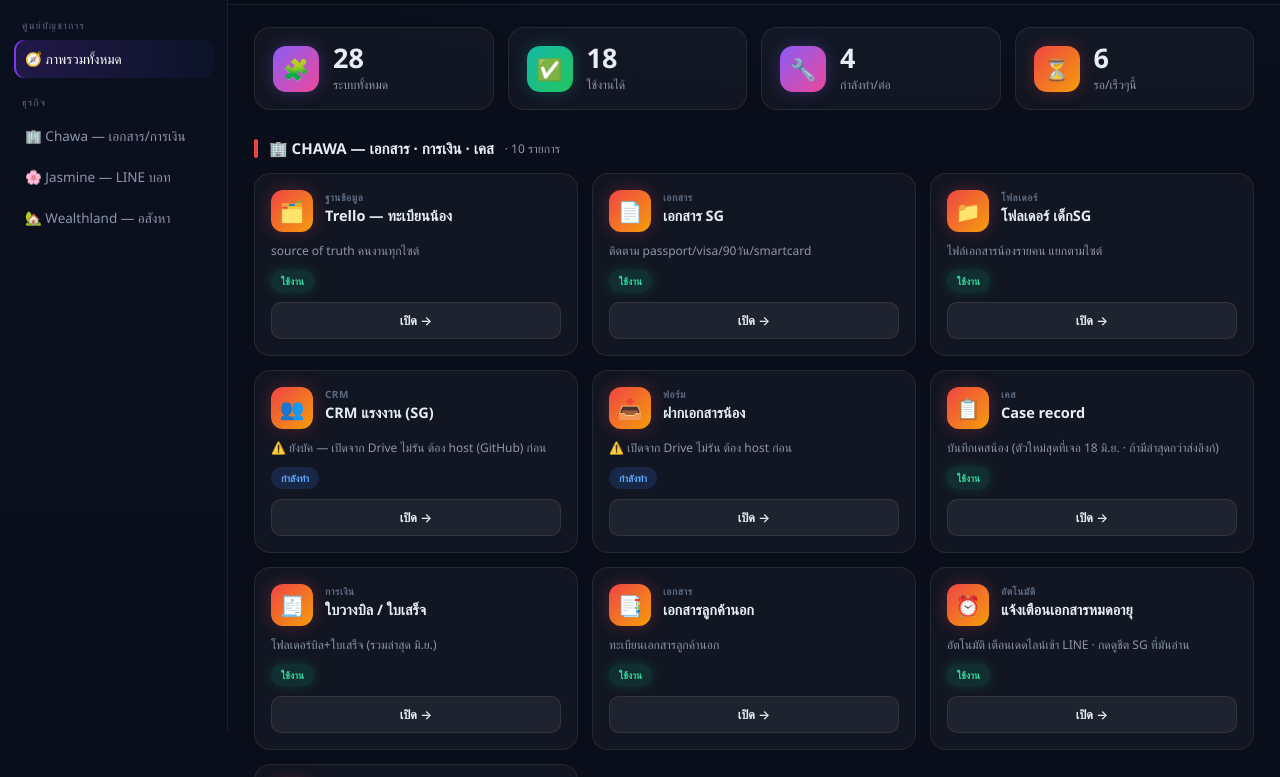
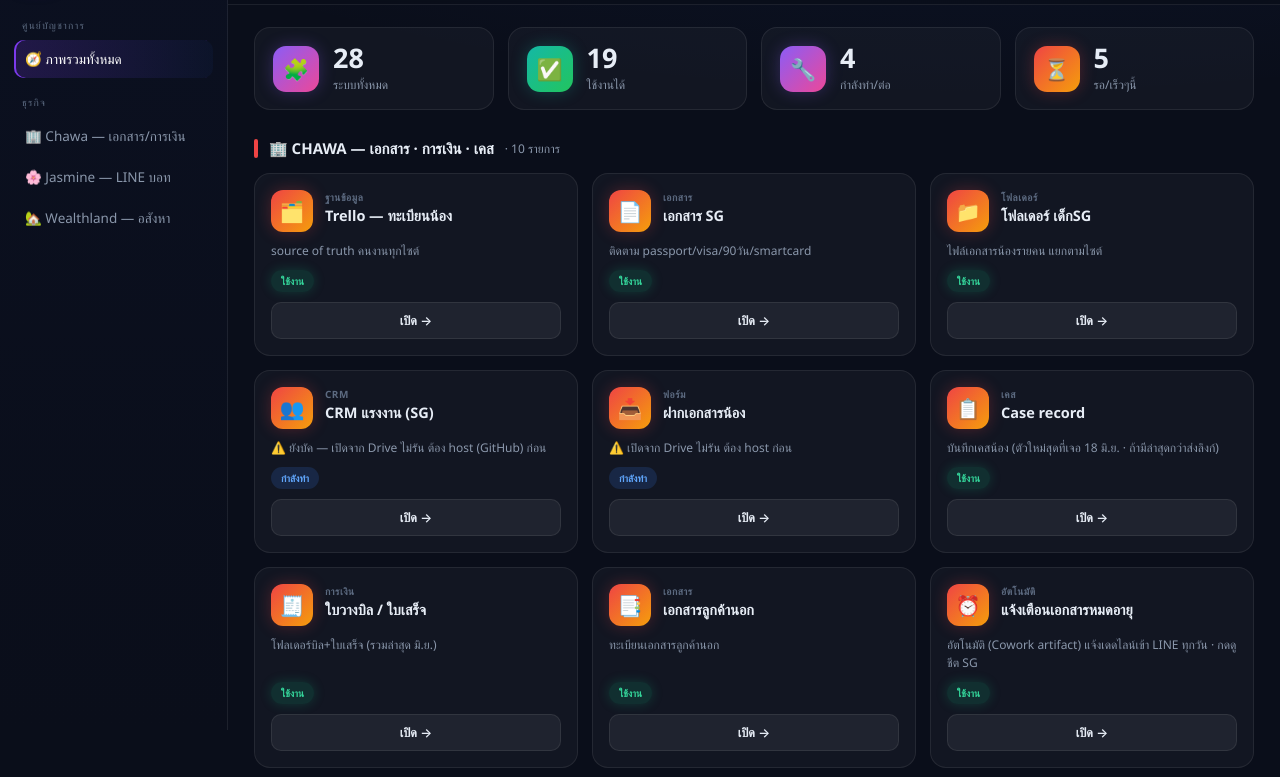
Before and after one commit to chawaworkforce-ai/jasmine-shop, a plain HTML site: page hub.html in a window 1280 px wide. Shown: the part 70-847 px from the top of the page. Drawn offline with Linux system fonts and the light colour scheme.

Commit message:
Add files via upload

```diff
--- a/hub.html
+++ b/hub.html
@@ -98,8 +98,8 @@
  {biz:"chawa",ic:"📋",tp:"เคส",name:"Case record",st:"ใช้งาน",desc:"บันทึกเคสน้อง (ตัวใหม่สุดที่เจอ 18 มิ.ย. · ถ้ามีล่าสุดกว่าส่งลิงก์)",link:FILE+"1oW0RBGh4sYQXt43FxNdeFaPyf3C_Nccu/view"},
  {biz:"chawa",ic:"🧾",tp:"การเงิน",name:"ใบวางบิล / ใบเสร็จ",st:"ใช้งาน",desc:"โฟลเดอร์บิล+ใบเสร็จ (รวมล่าสุด มิ.ย.)",link:F+"1rWtwAEuNjDUhcW18I-ok7BuqR1RffnQQ"},
  {biz:"chawa",ic:"📑",tp:"เอกสาร",name:"เอกสารลูกค้านอก",st:"ใช้งาน",desc:"ทะเบียนเอกสารลูกค้านอก",link:SS+"1YDaRud44jUC8UxX47ts4EZg4ps1ecWdOUVg_4EyxVpQ/edit"},
- {biz:"chawa",ic:"⏰",tp:"อัตโนมัติ",name:"แจ้งเตือนเอกสารหมดอายุ",st:"ใช้งาน",desc:"อัตโนมัติ เตือนเดดไลน์เข้า LINE · กดดูชีต SG ที่มันอ่าน",link:SGsheet},
- {biz:"chawa",ic:"🌳",tp:"ลิงก์รวม",name:"Linktree Chawa",st:"coming soon",desc:"หน้ารวมลิงก์สาธารณะของ Chawa · ใส่ลิงก์ Linktree ให้ผมด้วย",link:""},
+ {biz:"chawa",ic:"⏰",tp:"อัตโนมัติ",name:"แจ้งเตือนเอกสารหมดอายุ",st:"ใช้งาน",desc:"อัตโนมัติ (Cowork artifact) แจ้งเดดไลน์เข้า LINE ทุกวัน · กดดูชีต SG",link:SGsheet},
+ {biz:"chawa",ic:"🌳",tp:"ลิงก์รวม",name:"Linktree Chawa",st:"ใช้งาน",desc:"หน้ารวมลิงก์สาธารณะของ Chawa (chawawork.com)",link:"https://chawawork.com"},
  // ===== JASMINE =====
  {biz:"jasmine",ic:"🆘",tp:"เมนูลูกค้า",name:"C1 Operation Support",st:"ใช้งาน",desc:"รับแจ้งปัญหา/ขอความช่วยเหลือ",link:GH+"support.html"},
  {biz:"jasmine",ic:"📊",tp:"เมนูลูกค้า",name:"C2 Report Worker",st:"รอจับคู่ไลน์",desc:"ลูกค้าดูทีมน้องเฉพาะไซต์ตัวเอง",link:GH+"report.html"},
```
